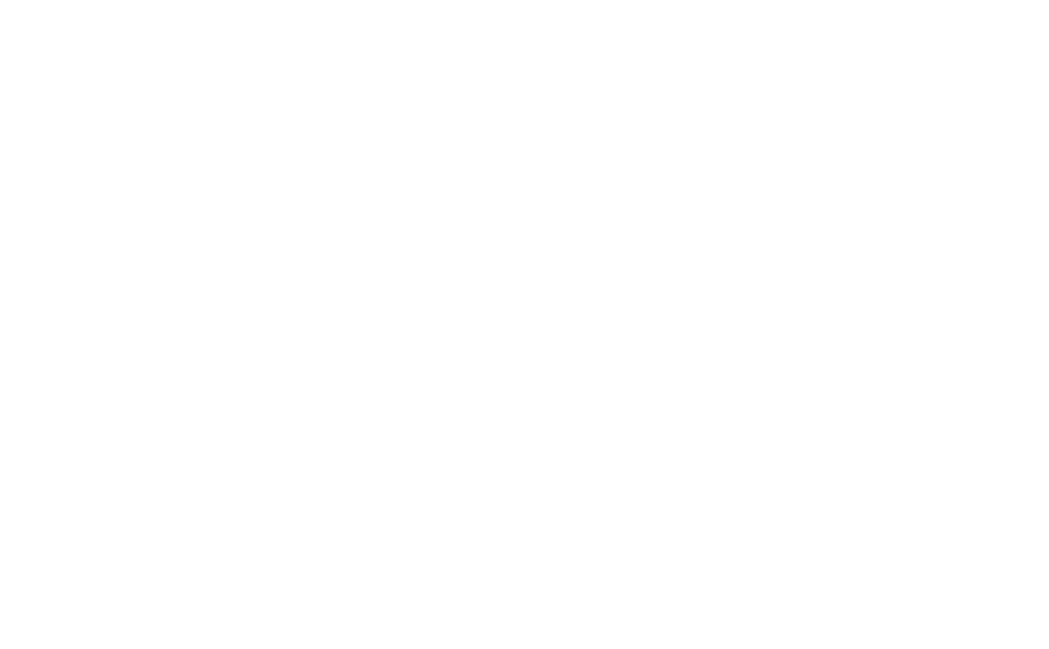
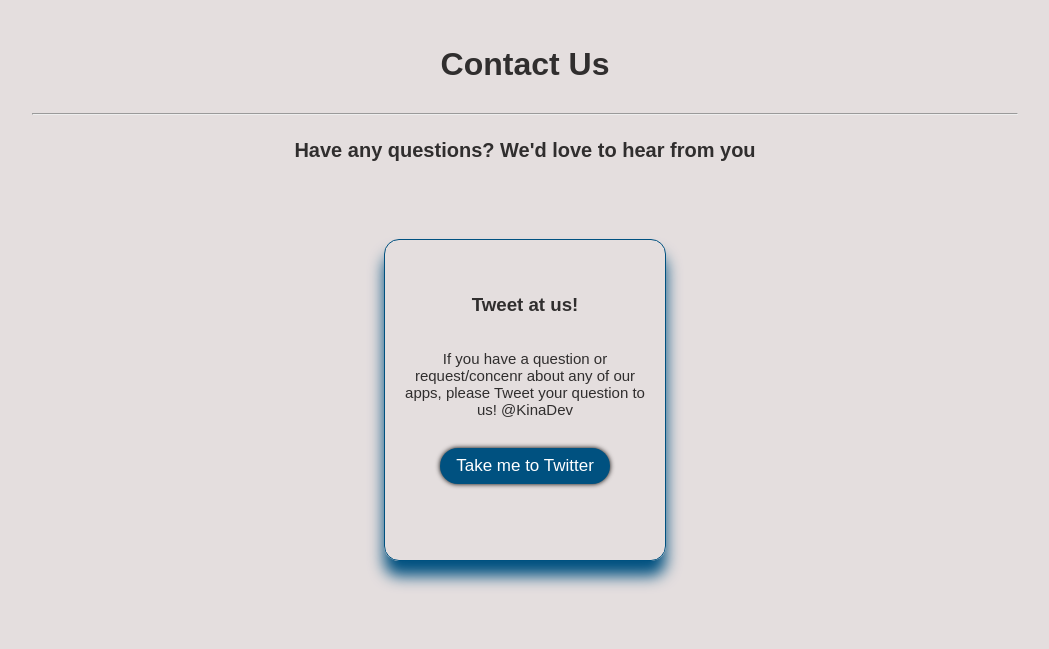
Before and after one commit to IosebAlavidze/support, a plain HTML site: page index.html in a window 1280 px wide. Shown: the whole page, without its empty margins (115-1164 px from the left). Drawn offline with Linux system fonts and the light colour scheme.

Commit message:
Update index.html

```diff
--- a/index.html
+++ b/index.html
@@ -1,10 +1,133 @@
 <!DOCTYPE html>
 <html lang="en">
-<head>
-  <meta charset="UTF-8">
-  <title>Support</title>
-</head>
-<body>
 
-</body>
+  <head>
+    <meta charset="UTF-8">
+    <meta http-equiv="X-UA-Compatible" content="IE=edge">
+    <meta name="viewport" content="width=device-width, initial-scale=1.0">
+    <title>Responsive Contact us page template</title>
+    <style>
+      body {
+        padding: 0;
+        margin: 0;
+        font-family: Arial, Helvetica, sans-serif;
+        color: rgb(48, 46, 46);
+        background-color: rgba(224, 217, 217, 0.863);
+      }
+
+      .container {
+        display: flex;
+        flex-direction: column;
+        align-items: center;
+        padding: 25px;
+      }
+
+      hr {
+        width: 80%;
+      }
+
+      h2 {
+        font-size: 20px;
+      }
+
+      .contact-items {
+        display: flex;
+        margin: 30px auto;
+        flex-wrap: wrap;
+        align-items: center;
+
+      }
+
+      .customer-care,
+      .write-us,
+      .sales-market {
+        display: flex;
+        flex-direction: column;
+        align-items: center;
+        width: 28%;
+        margin: 30px auto;
+        padding: 35px 15px;
+        border-radius: 15px;
+        text-align: center;
+        min-width: 250px;
+
+      }
+
+      .customer-care {
+        height: 250px;
+        box-shadow: 0 15px 15px #005180;
+        border: 1px solid #005180;
+      }
+
+
+
+      p {
+        font-size: 15px;
+      }
+
+      button {
+        padding: 8px 16px;
+        font-size: 17px;
+        border-radius: 25px;
+        border: none;
+        margin: 15px auto;
+        cursor: pointer;
+        color: rgb(255, 255, 255);
+      }
+
+      button:hover {
+        color: white;
+      }
+
+      #cust-care {
+        background: #005180;
+
+        box-shadow: 0 0 5px black;
+      }
+
+      #write {
+        background: rgb(187, 15, 15);
+
+        box-shadow: 0 0 5px black;
+      }
+
+      #sales {
+        background: blue;
+        box-shadow: 0 0 5px black;
+      }
+
+      a {
+        font-size: 16px;
+      }
+
+      .customer-care a {
+        color: green;
+        text-shadow: 0 0 2px rgba(73, 129, 80, 0.637);
+      }
+
+      .sales-market a {
+        color: blue;
+        text-shadow: 0 0 2px rgba(76, 62, 158, 0.637);
+      }
+
+    </style>
+  </head>
+
+  <body>
+    <div class="container">
+      <h1>Contact Us</h1>
+      <hr>
+      <h2>Have any questions? We'd love to hear from you</h2>
+      <div class="contact-items">
+        <div class="customer-care">
+          <h3>Tweet at us!</h3>
+          <p>If you have a question or request/concenr about any of our apps, please Tweet your question to us! @KinaDev</p>
+          <button id="cust-care" href="https://twitter.com/intent/tweet?text=@KinaDev - Inquiry abour 'app name' here."> Take me to Twitter</button>
+
+        </div>
+
+      </div>
+    </div>
+  </body>
+
 </html>
```
